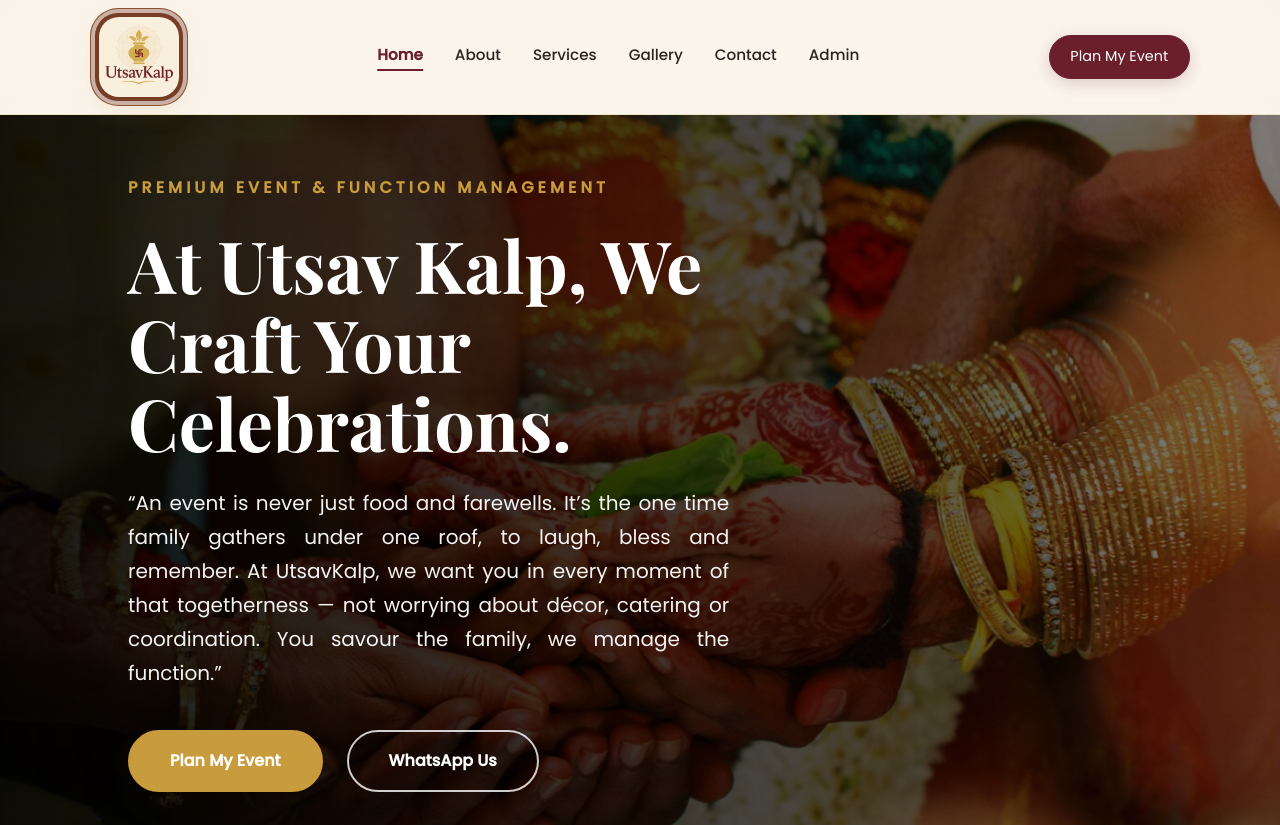
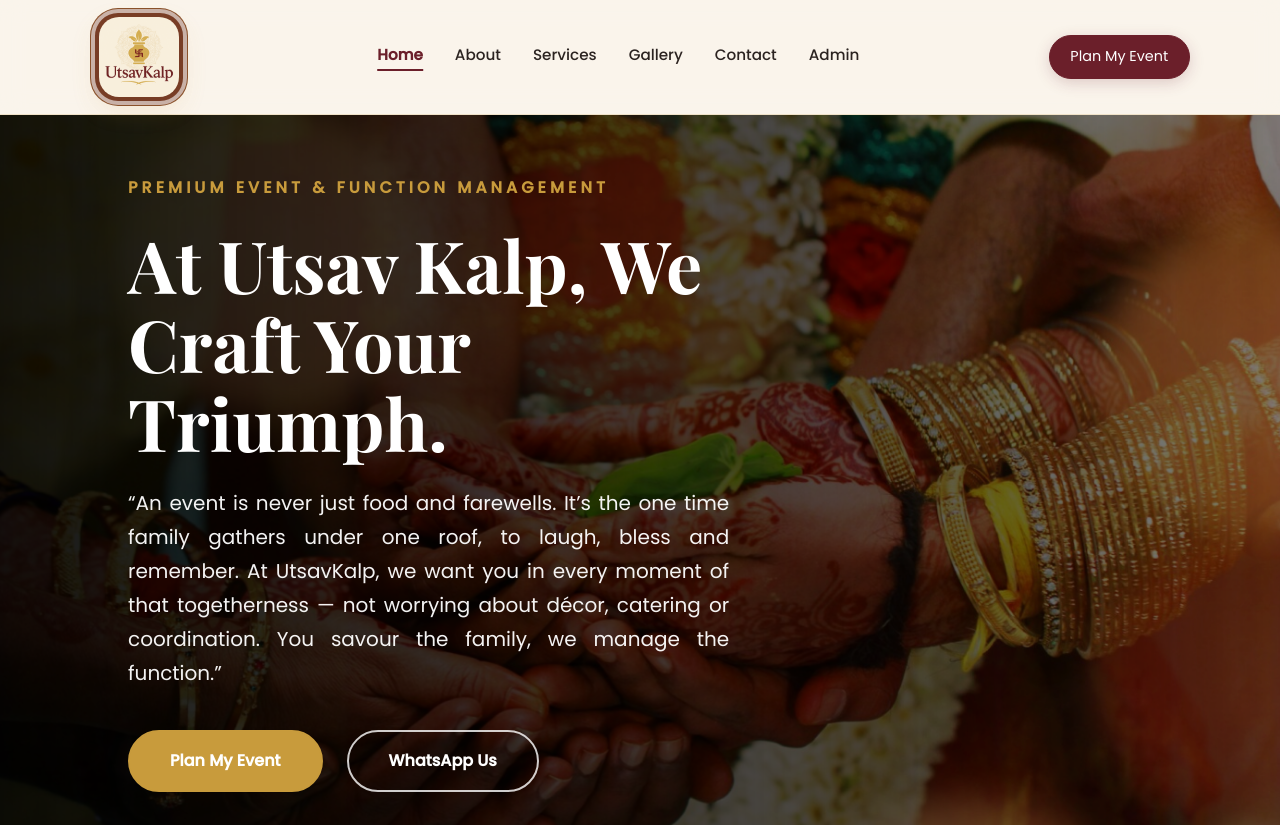
Before and after one commit to Sandeep-Pula/utsavkalp, an Angular app: page / in a window 1280 px wide. Shown: the top 825 px of the page. Built offline with nearby package versions, Linux system fonts and the light colour scheme.

Commit message:
Just checking...

```diff
--- a/src/app/pages/home/home.component.ts
+++ b/src/app/pages/home/home.component.ts
@@ -83,7 +83,7 @@
   // Hero Section Data
   hero: HeroSection = {
     tagline: 'Premium Event & Function Management',
-    title: 'At Utsav Kalp, We Craft Your Celebrations.',
+    title: 'At Utsav Kalp, We Craft Your Triumph.',
     description: '“An event is never just food and farewells. It’s the one time family gathers under one roof, to laugh, bless and remember. At UtsavKalp, we want you in every moment of that togetherness — not worrying about décor, catering or coordination. You savour the family, we manage the function.”',
     ctaPrimary: 'Plan My Event',
     ctaSecondary: 'WhatsApp Us',
```
